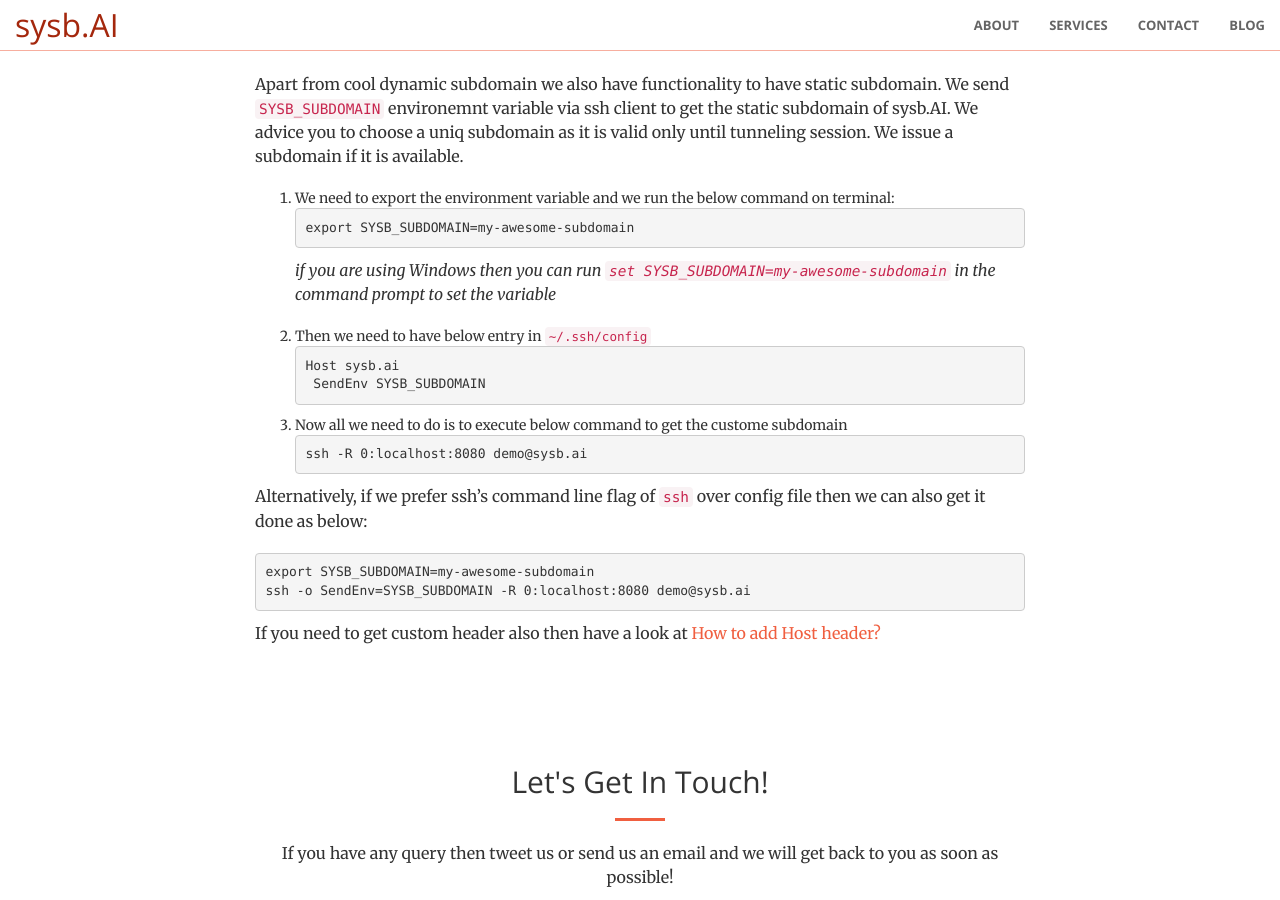
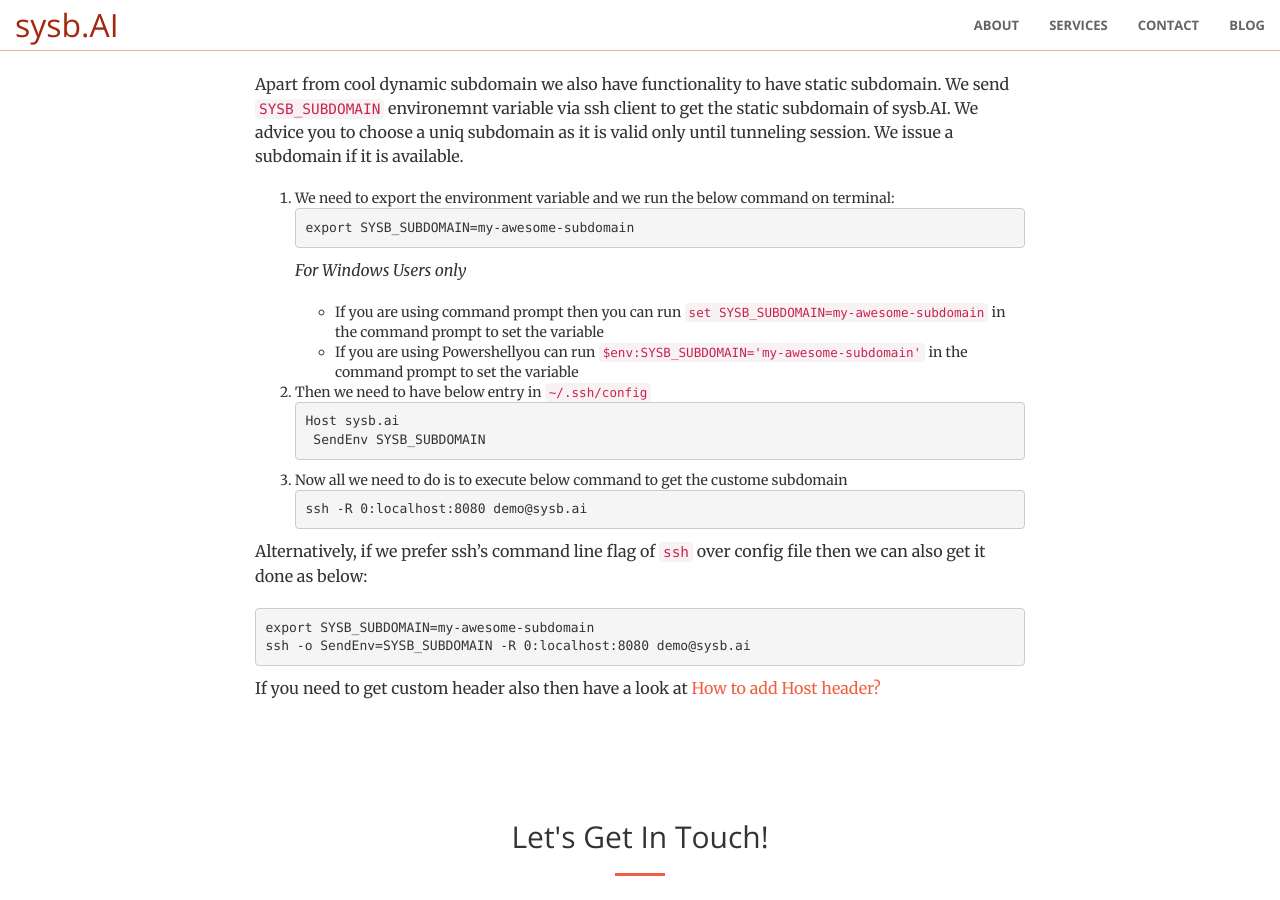
Before and after one commit to usama7628674/sysb.AI, a Jekyll site: the page built from _posts/2020-02-04-how-to-get-static-subdomain.md, in a window 1280 px wide and 900 px high, scrolled down 566 px. Built offline with Jekyll 4.4.1, drawn with Linux system fonts in a browser that asks for light colours.

Commit message:
added tips on setting env variable in Windows

````diff
--- a/_posts/2020-02-04-how-to-get-static-subdomain.md
+++ b/_posts/2020-02-04-how-to-get-static-subdomain.md
@@ -10,7 +10,9 @@ Apart from cool dynamic subdomain we also have functionality to have static subd
 ```
 export SYSB_SUBDOMAIN=my-awesome-subdomain
 ```
-_if you are using Windows then you can run `set SYSB_SUBDOMAIN=my-awesome-subdomain` in the command prompt to set the variable_
+*For Windows Users only*
+- If you are using command prompt then you can run `set SYSB_SUBDOMAIN=my-awesome-subdomain` in the command prompt to set the variable
+- If you are using Powershellyou can run `$env:SYSB_SUBDOMAIN='my-awesome-subdomain'` in the command prompt to set the variable
 
 1. Then we need to have below entry in `~/.ssh/config`
 ```
````
